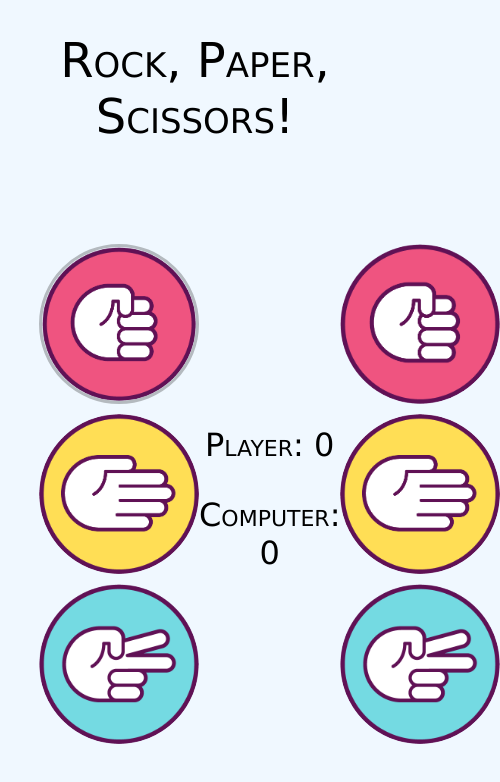
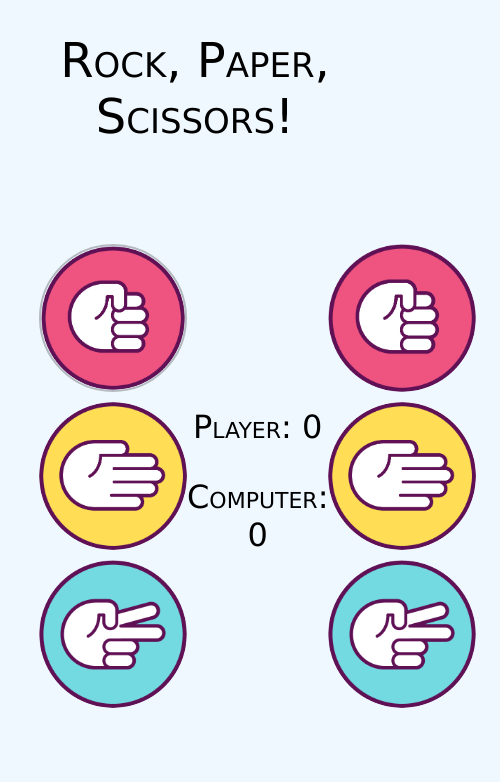
Before and after one commit to avedyer/rock-paper-scissors, a plain HTML site: page index.html in a window 390 px wide. In both pictures the pointer is over the input 119 px from the left and 324 px from the top of the page. Shown: the whole page, 500 px wide, since content can reach past the window. Drawn offline with Linux system fonts and the light colour scheme.

Commit message:
adjusted image size for mobile

```diff
--- a/styles.css
+++ b/styles.css
@@ -40,15 +40,15 @@ main {
 
 img, input[type="image"]{
     display: block;
-    height: 160px;
-    width: 160px;
+    height: 148px;
+    width: 148px;
     margin-bottom: 10px;
     border-radius: 100%;
     object-fit: cover;
 }
 
 input[type="image"]:hover, .computerChoice{
-    width: 154px;
-    height: 154px;
-    border: 3px solid rgba(0, 0, 0, .25);
+    width: 144px;
+    height: 144px;
+    border: 2px solid rgba(0, 0, 0, .25);
 }
```
